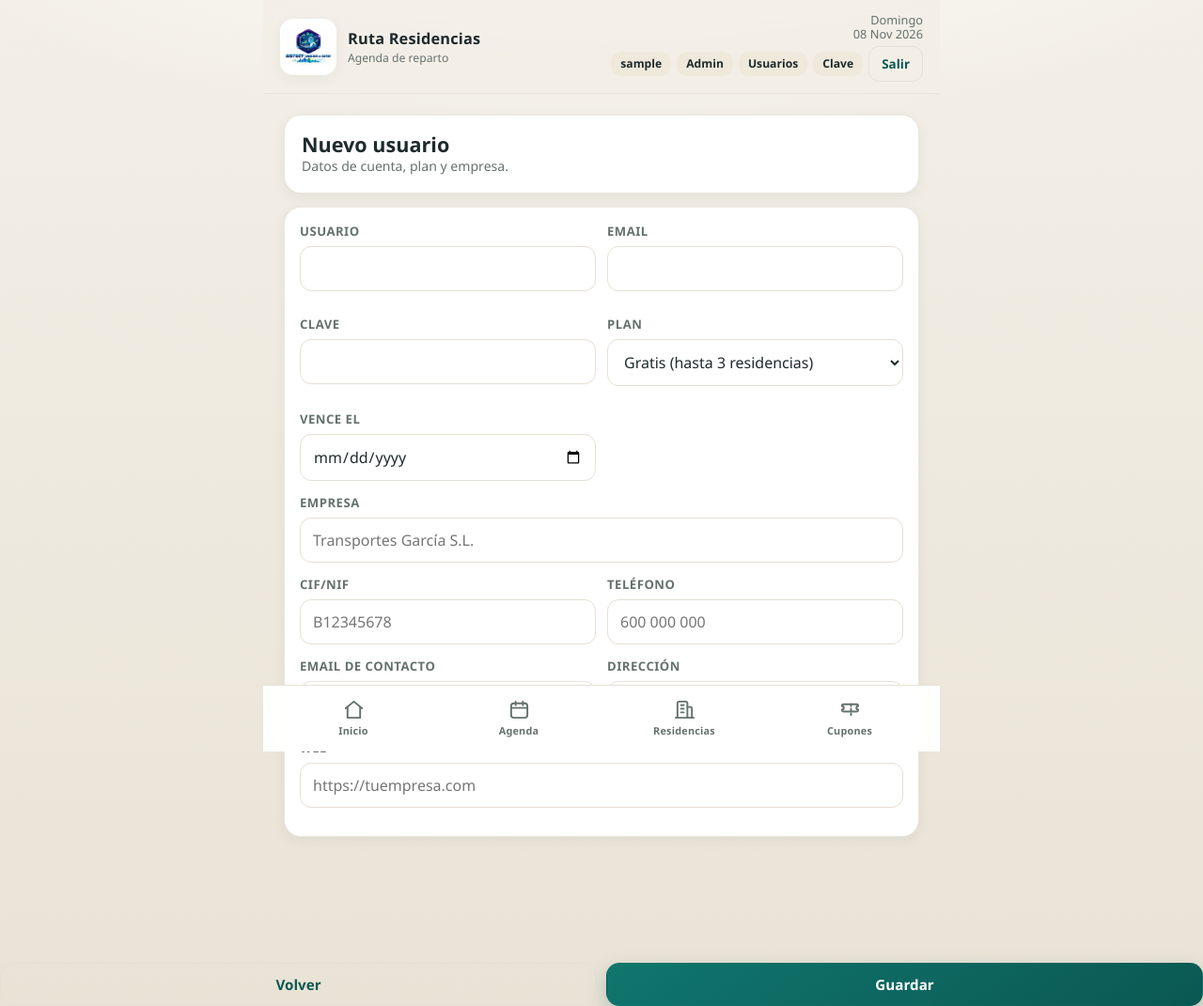
After one commit to SistGoyPeru/agenda_residencia, a Django app: page /usuarios/nueva/ in a window 1280 px wide. The commit adds this page. Shown: the whole page at 94% size. Run offline with Django 5.2, Linux system fonts and the light colour scheme; the visitor is signed in with stand-in values (Sample User, id 1).

Commit message:
CRUD de usuarios desde el front-end: crear, editar, borrar y activar plan Pro; vencimiento en dashboard

```diff
--- /dev/null
+++ b/templates/residencias/usuario_form.html
@@ -0,0 +1,76 @@
+{% extends "base.html" %}
+{% block title %}{% if accion == 'crear' %}Nuevo usuario{% else %}Editar «{{ usuario.username }}»{% endif %} · Ruta Residencias{% endblock %}
+
+{% block content %}
+  <div class="detalle-cabecera">
+    <h1 style="margin:0;font-size:1.35rem">{% if accion == 'crear' %}Nuevo usuario{% else %}Editar «{{ usuario.username }}»{% endif %}</h1>
+    <p class="detalle-sub">Datos de cuenta, plan y empresa.</p>
+  </div>
+
+  <form method="post" class="tarjeta mt-14">
+    {% csrf_token %}
+    <div class="grid-dos">
+      <div class="campo-grupo">
+        <label class="campo-label">Usuario</label>
+        <input class="campo" type="text" name="username"{% if usuario %} value="{{ usuario.username }}" disabled{% else %} required{% endif %}>
+      </div>
+      <div class="campo-grupo">
+        <label class="campo-label">Email</label>
+        <input class="campo" type="email" name="email" value="{{ usuario.email|default:'' }}">
+      </div>
+      <div class="campo-grupo">
+        <label class="campo-label">{% if accion == 'crear' %}Clave{% else %}Nueva clave (dejar vacío para no cambiar){% endif %}</label>
+        <input class="campo" type="password" name="password"{% if accion == 'crear' %} required{% else %} autocomplete="new-password"{% endif %}>
+      </div>
+      <div class="campo-grupo">
+        <label class="campo-label">Plan</label>
+        <select class="campo" name="plan">
+          <option value="GRATIS"{% if accion == 'editar' and perfil.plan == 'GRATIS' %} selected{% endif %}>Gratis (hasta 3 residencias)</option>
+          <option value="PRO"{% if accion == 'editar' and perfil.plan == 'PRO' %} selected{% endif %}>Pro (ilimitado)</option>
+        </select>
+      </div>
+      <div class="campo-grupo">
+        <label class="campo-label">Vence el</label>
+        <input class="campo" type="date" name="activo_hasta"{% if accion == 'editar' and perfil.activo_hasta %} value="{{ perfil.activo_hasta|date:'Y-m-d' }}"{% endif %}>
+      </div>
+    </div>
+
+    <div class="campo-grupo">
+      <label class="campo-label">Empresa</label>
+      <input class="campo" type="text" name="empresa" placeholder="Transportes García S.L." value="{{ perfil.empresa|default:'' }}">
+    </div>
+
+    <div class="grid-dos">
+      <div class="campo-grupo">
+        <label class="campo-label">CIF/NIF</label>
+        <input class="campo" type="text" name="cif" placeholder="B12345678" value="{{ perfil.cif|default:'' }}">
+      </div>
+      <div class="campo-grupo">
+        <label class="campo-label">Teléfono</label>
+        <input class="campo" type="tel" name="telefono" placeholder="600 000 000" value="{{ perfil.telefono|default:'' }}">
+      </div>
+    </div>
+
+    <div class="grid-dos">
+      <div class="campo-grupo">
+        <label class="campo-label">Email de contacto</label>
+        <input class="campo" type="email" name="email_contacto" placeholder="contacto@empresa.com" value="{{ perfil.email_contacto|default:'' }}">
+      </div>
+      <div class="campo-grupo">
+        <label class="campo-label">Dirección</label>
+        <input class="campo" type="text" name="direccion" placeholder="Calle, número, ciudad" value="{{ perfil.direccion|default:'' }}">
+      </div>
+    </div>
+
+    <div class="campo-grupo">
+      <label class="campo-label">Web</label>
+      <input class="campo" type="url" name="web" placeholder="https://tuempresa.com" value="{{ perfil.web|default:'' }}">
+    </div>
+  </div>
+
+  <div class="fila-botones mt-14">
+    <a class="boton boton-fantasma" href="{% url 'usuarios' %}">Volver</a>
+    <button class="boton boton-primario" type="submit">Guardar</button>
+  </div>
+</form>
+{% endblock %}
```
Also changed, not shown: templates/residencias/usuarios.html (+16 -10 lines), templates/residencias/usuarios_confirmar_borrado.html (added, +18 -0 lines), 1 other file.
